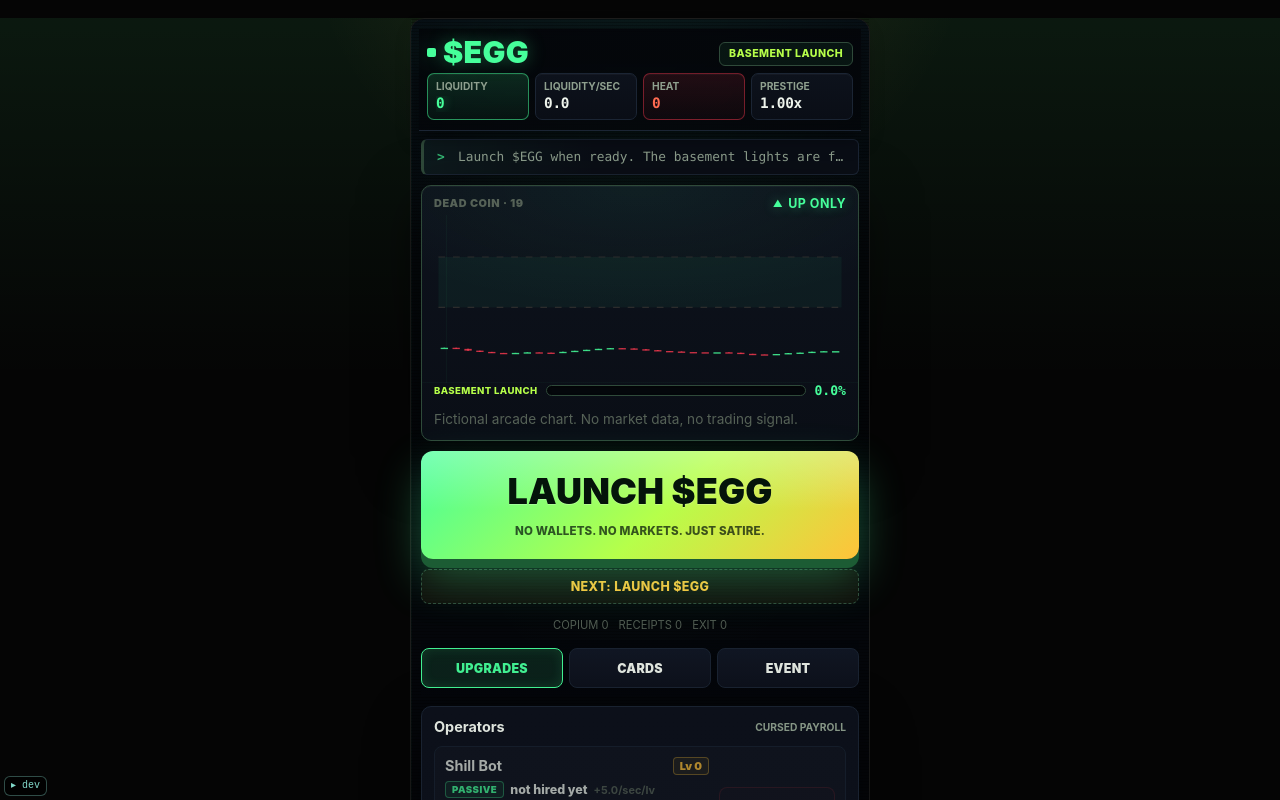
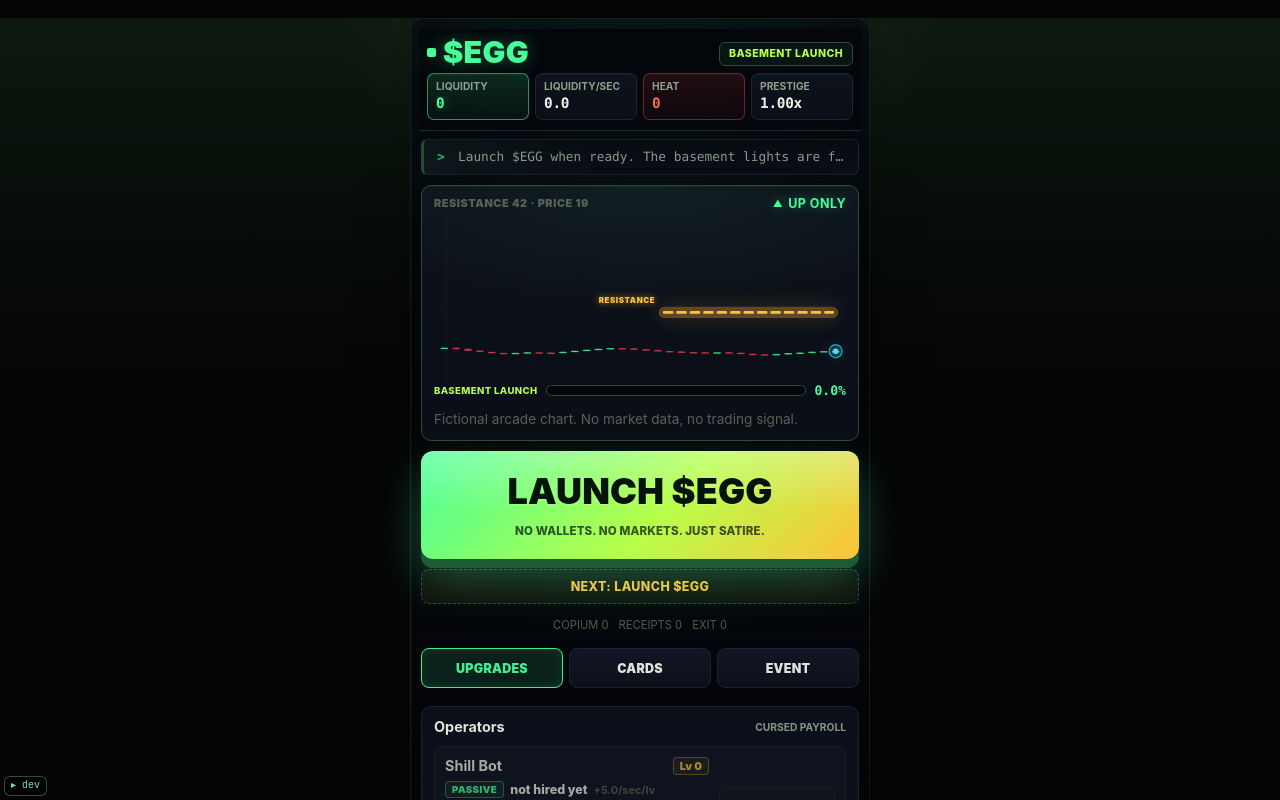
Before and after one commit to CipherCuttle/rugpull-tycoon, a React (Vite) app: page / in a window 1280 px wide. Shown: the top 800 px of the page. Built offline with nearby package versions, Linux system fonts and the light colour scheme.

Commit message:
Add resistance breakout visual target v0.4 slice 2

```diff
--- a/src/components/DevTuningStats.tsx
+++ b/src/components/DevTuningStats.tsx
@@ -1,4 +1,5 @@
 import { useEffect, useRef, useState } from 'react'
+import { classifyTapRating, OVERHEAT } from '../game/chart'
 import {
   getBondingCurveDelta,
   getClickGain,
@@ -40,6 +41,10 @@ export function DevTuningStats({ state }: DevTuningStatsProps) {
   const decayPerSec = getDecayRate(state)
   const floor = getTierFloor(state.bondingCurveTier)
   const remaining = Math.max(0, 100 - state.bondingCurveProgress)
+  const now = Date.now()
+  const resistanceDistance = state.resistance.price - state.chart.price
+  const windowMs = Math.max(0, state.resistance.windowUntil - now)
+  const tapPreview = classifyTapRating(state.resistance, state.chart, now, state.chart.heat > OVERHEAT)
   // Estimated time to graduation assuming a steady 3 taps/sec of active play
   // (idle never decays while tapping, so decay is excluded from the active rate).
   // ETA now factors the Candle Chain: curve pressure = base × combo multiplier.
@@ -97,6 +102,13 @@ export function DevTuningStats({ state }: DevTuningStatsProps) {
           <div>
             chart: {state.chart.price.toFixed(1)} v{state.chart.velocity.toFixed(1)} h{state.chart.heat.toFixed(0)}
           </div>
+          <div>
+            resistance: {state.resistance.price.toFixed(1)} d{resistanceDistance.toFixed(1)} w{Math.round(windowMs)}ms
+          </div>
+          <div>
+            rating preview: {tapPreview} · streak {state.resistance.breakoutStreak} · perfect{' '}
+            {state.resistance.perfectBreakouts} · rejected {state.resistance.rejections}
+          </div>
           <div>ETA @3tps·x2: {Number.isFinite(etaSeconds) ? `${etaSeconds}s` : '—'}</div>
           <div>taps (run): {state.taps}</div>
           <div>run time: {runSeconds}s</div>
--- a/src/components/FakeChart.tsx
+++ b/src/components/FakeChart.tsx
@@ -1,7 +1,7 @@
 import { useEffect, useRef, useState } from 'react'
 import { OVERHEAT, type Candle, type ChartState } from '../game/chart'
 import { getSurfZone, getTierFloor } from '../game/economy'
-import type { TapEffect } from '../game/types'
+import type { ResistanceState, TapEffect } from '../game/types'
 
 interface FakeChartProps {
   chart: ChartState
@@ -9,6 +9,7 @@ interface FakeChartProps {
   tier: number
   milestoneLabel: string
   tapEffect: TapEffect | null
+  resistance: ResistanceState
   isDecaying: boolean
   // v0.3.5: streak-mastery aura states (visual only).
   supercharged: boolean
@@ -32,6 +33,7 @@ export function FakeChart({
   tier,
   milestoneLabel,
   tapEffect,
+  resistance,
   isDecaying,
   supercharged,
   overdrive,
@@ -83,6 +85,11 @@ export function FakeChart({
   const overheated = chart.heat > OVERHEAT
   const unstable = zone.zone === 'overheated' || zone.zone === 'graduation' || overheated
   const dumping = !isUp
+  const now = Date.now()
+  const windowActive = resistance.windowUntil > now
+  const distanceToResistance = resistance.price - chart.price
+  const resistanceClose = distanceToResistance <= 18 && distanceToResistance >= -6
+  const rating = tapEffect?.rating
 
   // v0.3 Chart Gravity: a floor marker showing what the current milestone
   // permanently protects, plus a status flag communicating decay vs. held.
@@ -93,6 +100,11 @@ export function FakeChart({
 
   const slot = WIDTH / visible.length
   const bodyWidth = Math.max(1.5, slot * 0.62)
+  const currentCx = (visible.length - 1) * slot + slot / 2
+  const currentCy = priceToY(chart.price)
+  const resistanceY = priceToY(resistance.price)
+  const segmentX = WIDTH * 0.56
+  const segmentWidth = WIDTH - segmentX - 8
 
   return (
     <section
@@ -100,7 +112,11 @@ export function FakeChart({
         milestonePulse ? 'milestone-pulse' : ''
       } ${dumping ? 'dumping' : ''} ${unstable ? 'unstable' : ''} ${isDecaying ? 'decaying' : ''} ${
         overheated ? 'overheated' : ''
-      } ${supercharged ? 'supercharged' : ''} ${overdrive ? 'overdrive' : ''}`}
+      } ${supercharged ? 'supercharged' : ''} ${overdrive ? 'overdrive' : ''} ${
+        windowActive ? 'smash-window' : ''
+      } ${resistanceClose ? 'resistance-close' : ''} ${rating === 'perfect' ? 'breakout-perfect' : ''} ${
+        rating === 'rejected' ? 'rejected' : ''
+      }`}
       aria-label="Fake chart"
     >
       {gravityFlag ? <span className={`chart-gravity-flag ${gravityFlagKind}`}>{gravityFlag}</span> : null}
@@ -109,15 +125,28 @@ export function FakeChart({
       {overdrive ? <span className="chart-overdrive-flag">OVERDRIVE — GRAVITY HAS LEFT THE CHAT</span> : null}
       <div className="chart-header">
         <span className={`surf-zone-label surf-${zone.zone}`}>
-          {zone.label} · {Math.round(chart.price)}
+          RESISTANCE {Math.round(resistance.price)} · PRICE {Math.round(chart.price)}
         </span>
-        <strong className={isUp ? 'chart-up' : 'chart-down'}>{isUp ? 'UP ONLY' : 'DUMPING'}</strong>
+        <strong className={isUp ? 'chart-up' : 'chart-down'}>{windowActive ? 'SMASH' : isUp ? 'UP ONLY' : 'DUMPING'}</strong>
       </div>
       <svg className="fake-chart" viewBox={`0 0 ${WIDTH} ${HEIGHT}`} role="img" aria-label="Fictional candlestick chart">
-        {/* Surf-zone band (45–75): the sweet spot the player wants to ride. */}
-        <rect className="chart-surf-band" x="0" y={priceToY(75)} width={WIDTH} height={priceToY(45) - priceToY(75)} />
-        <line x1="0" x2={WIDTH} y1={priceToY(75)} y2={priceToY(75)} stroke="#2c2c2c" strokeDasharray="6 7" />
-        <line x1="0" x2={WIDTH} y1={priceToY(45)} y2={priceToY(45)} stroke="#2c2c2c" strokeDasharray="6 7" />
+        <g className={`chart-resistance-target ${windowActive ? 'active' : ''}`} aria-hidden="true">
+          {windowActive ? (
+            <rect
+              className="chart-smash-window"
+              x={segmentX - 8}
+              y={Math.max(0, resistanceY - 10)}
+              width={segmentWidth + 16}
+              height={20}
+              rx={4}
+            />
+          ) : null}
+          <line className="chart-resistance-line halo" x1={segmentX} x2={WIDTH - 8} y1={resistanceY} y2={resistanceY} />
+          <line className="chart-resistance-line core" x1={segmentX} x2={WIDTH - 8} y1={resistanceY} y2={resistanceY} />
+          <text className="chart-resistance-label" x={segmentX - 8} y={Math.max(10, resistanceY - 8)}>
+            RESISTANCE
+          </text>
+        </g>
         {visible.map((candle, index) => {
           const cx = index * slot + slot / 2
           const up = candle.close >= candle.open
@@ -141,6 +170,10 @@ export function FakeChart({
             </g>
           )
         })}
+        <g className={`chart-active-tip ${windowActive ? 'ready' : ''}`} aria-hidden="true">
+          <circle cx={currentCx} cy={currentCy} r="5.8" />
+          <circle cx={currentCx} cy={currentCy} r="2.5" />
+        </g>
       </svg>
       <div className={`curve-rail ${isDecaying ? 'decaying' : ''}`} aria-label="Bonding curve progress">
         <span className="curve-rail-label">{milestoneLabel}</span>
--- a/src/game/chart.ts
+++ b/src/game/chart.ts
@@ -6,6 +6,8 @@
 //
 // Everything here is deterministic (seeded noise), so the headless pacing sim
 // can drive it reproducibly.
+
+import type { ResistanceState, TapRating } from './types'
 
 export interface Candle {
   open: number
@@ -81,6 +83,14 @@ export const CHART_HEAT_PER_TAP = 6
 // Mini physics step run on each tap for instant on-screen feedback.
 export const CHART_TAP_STEP = 0.05
 
+// --- v0.4 Resistance Breakout visual target ---
+export const RESISTANCE_WINDOW_MS = 280
+export const RESISTANCE_DRIFT_PER_SEC = 2
+export const RESISTANCE_NEAR_BAND = 3
+export const RESISTANCE_PERFECT_BELOW = 4
+export const RESISTANCE_PERFECT_ABOVE = 6
+export const RESISTANCE_GOOD_BELOW = 18
+
 function roll(seed: number): number {
   const value = Math.sin(seed * 127.11) * 43758.5453
   return value - Math.floor(value)
@@ -92,6 +102,95 @@ function round(value: number): number {
 
 function clamp(value: number, min: number, max: number): number {
   return Math.max(min, Math.min(max, value))
+}
+
+function resistanceSpawnPrice(anchorPrice: number, id: number): number {
+  const spacing = 12 + roll(id * 17.19 + anchorPrice * 0.37) * 6
+  return round(clamp(anchorPrice + spacing, 42, 90))
+}
+
+export function createInitialResistance(anchorPrice: number, id = 1): ResistanceState {
+  return {
+    id,
+    price: resistanceSpawnPrice(anchorPrice, id),
+    crossedAt: 0,
+    windowUntil: 0,
+    lastResistanceHitAt: 0,
+    breakoutStreak: 0,
+    perfectBreakouts: 0,
+    rejections: 0,
+  }
+}
+
+export function advanceResistance(
+  resistance: ResistanceState,
+  chart: ChartState,
+  dt: number,
+  now: number,
+): ResistanceState {
+  const windowActive = resistance.windowUntil > now
+  const expiredWindow = resistance.windowUntil > 0 && !windowActive
+  const driftFloor = Math.min(90, Math.max(42, chart.price + 9))
+  const driftedPrice =
+    chart.price < resistance.price - 5 ? Math.max(driftFloor, resistance.price - RESISTANCE_DRIFT_PER_SEC * dt) : resistance.price
+
+  let next: ResistanceState = {
+    ...resistance,
+    price: round(driftedPrice),
+    crossedAt: expiredWindow ? 0 : resistance.crossedAt,
+    windowUntil: expiredWindow ? 0 : resistance.windowUntil,
+  }
+
+  const distance = next.price - chart.price
+  const shouldRetarget = !windowActive && (chart.price > next.price + 9 || chart.price < next.price - 34)
+
+  if (shouldRetarget) {
+    return {
+      ...createInitialResistance(chart.price, next.id + 1),
+      lastResistanceHitAt: next.lastResistanceHitAt,
+      breakoutStreak: next.breakoutStreak,
+      perfectBreakouts: next.perfectBreakouts,
+      rejections: next.rejections,
+    }
+  }
+
+  if (now > 0 && next.windowUntil === 0 && distance <= RESISTANCE_NEAR_BAND && distance >= -RESISTANCE_PERFECT_ABOVE) {
+    next = {
+      ...next,
+      crossedAt: now,
+      windowUntil: now + RESISTANCE_WINDOW_MS,
+    }
+  }
+
+  return next
+}
+
+export function classifyTapRating(
+  resistance: ResistanceState,
+  chart: ChartState,
+  now: number,
+  overheated: boolean,
+): TapRating {
+  if (overheated) {
+    return 'overheated'
+  }
+
+  const distance = resistance.price - chart.price
+  const windowActive = resistance.windowUntil > now
+
+  if (windowActive && distance >= -RESISTANCE_PERFECT_ABOVE && distance <= RESISTANCE_PERFECT_BELOW) {
+    return 'perfect'
+  }
+
+  if (distance > RESISTANCE_PERFECT_BELOW && distance <= RESISTANCE_GOOD_BELOW) {
+    return 'good'
+  }
+
+  if (distance > RESISTANCE_GOOD_BELOW) {
+    return 'weak'
+  }
+
+  return 'rejected'
 }
 
 export interface ChartAdvanceOpts {
--- a/src/game/reducer.ts
+++ b/src/game/reducer.ts
@@ -56,7 +56,14 @@ import {
   SUPERCHARGE_IMPULSE_SCALE,
   SUPERCHARGE_MAX,
 } from './economy'
-import { advanceChart, createInitialChart, CHART_HEAT_PER_TAP, CHART_TAP_STEP } from './chart'
+import {
+  advanceChart,
+  advanceResistance,
+  createInitialChart,
+  createInitialResistance,
+  CHART_HEAT_PER_TAP,
+  CHART_TAP_STEP,
+} from './chart'
 import type { EventProgress, FountainKind, GameAction, GameState, ResourceState, ToastKind } from './types'
 import { SAVE_VERSION } from './types'
 
@@ -94,6 +101,8 @@ function initialEventProgress(): EventProgress {
 }
 
 export function createInitialGame(): GameState {
+  const chart = createInitialChart()
+
   return {
     saveVersion: SAVE_VERSION,
     resources: initialResources(),
@@ -111,7 +120,8 @@ export function createInitialGame(): GameState {
     overdriveUntil: 0,
     fountainEvents: [],
     fountainSeq: 0,
-    chart: createInitialChart(),
+    chart,
+    resistance: createInitialResistance(chart.price),
     upgrades: initialUpgrades(),
     cards: initialCards(),
     event: {
@@ -170,8 +180,10 @@ function advanceChartState(
   state: GameState,
   dt: number,
   opts: Parameters<typeof advanceChart>[2] = {},
+  now = 0,
 ): GameState {
-  return { ...state, chart: advanceChart(state.chart, dt, opts) }
+  const chart = advanceChart(state.chart, dt, opts)
+  return { ...state, chart, resistance: advanceResistance(state.resistance, chart, dt, now) }
 }
 
 // Single non-blocking toast slot. Each stamp overwrites the previous one, so the
@@ -568,14 +580,19 @@ function sendCandle(state: GameState, now: number): GameState {
   const impulseScale = isOverdrive ? OVERDRIVE_IMPULSE_SCALE : isSupercharged ? SUPERCHARGE_IMPULSE_SCALE : 1
   const heatScale = isOverdrive ? 0 : isSupercharged ? SUPERCHARGE_HEAT_SCALE : 1
   const tapImpulse = getChartTapImpulse(next, comboMultiplier, isCrit) * impulseScale
-  next = advanceChartState(next, CHART_TAP_STEP, {
+  next = advanceChartState(
+    next,
+    CHART_TAP_STEP,
+    {
       impulse: tapImpulse,
       heatAdd: CHART_HEAT_PER_TAP + (isCrit ? 4 : 0),
       heatScale,
       noReversal: isOverdrive,
       frictionScale: getChartFrictionScale(comboMultiplier),
       gravityScale: getChartGravityScale(next),
-  })
+    },
+    now,
+  )
 
   next = awardLiquidity(next, walletGain, curveGain)
 
@@ -618,7 +635,7 @@ function sendCandle(state: GameState, now: number): GameState {
     }
     // A jeet raid stamps a red dump candle — a visible dip mid-mash, shrunk by
     // the Jeet Containment Drone upgrade.
-    next = advanceChartState(next, CHART_TAP_STEP, { jeetDump: getChartJeetDump(next) })
+    next = advanceChartState(next, CHART_TAP_STEP, { jeetDump: getChartJeetDump(next) }, now)
     next = addTicker(next, `${pickLine(JEET_LINES, next.jeetEventsSurvived)} -${loss} Liquidity.`)
   }
 
@@ -756,12 +773,17 @@ function applyChartGravity(state: GameState, now: number, dtSeconds: number): Ga
   // v0.3.5: during Overdrive the idle ticks between mashes must not cook heat or
   // trigger a reversal either, or a fast masher's gaps would still punish them.
   const overdriveActive = getIsOverdrive(state.overdriveUntil, now)
-  const withChart: GameState = advanceChartState({ ...state, idleTicks }, dtSeconds, {
+  const withChart: GameState = advanceChartState(
+    { ...state, idleTicks },
+    dtSeconds,
+    {
       gravityScale: getChartGravityScale(state),
       autoImpulse: getChartAutoImpulse(state),
       heatScale: overdriveActive ? 0 : 1,
       noReversal: overdriveActive,
-  })
+    },
+    now,
+  )
 
   // Never drift while onboarding (the prestige/graduation modal only opens at
   // 100% where the curve floor already prevents any decay). v0.3.2: the
--- a/src/game/save.ts
+++ b/src/game/save.ts
@@ -1,6 +1,6 @@
-import { createInitialChart } from './chart'
+import { createInitialChart, createInitialResistance } from './chart'
 import { getBondingCurveTier } from './economy'
-import type { GameState } from './types'
+import type { GameState, ResistanceState } from './types'
 import { SAVE_VERSION } from './types'
 
 const STORAGE_KEY = 'rugpull-tycoon.basement-launch.v1'
@@ -25,6 +25,14 @@ function looksLikeGameState(value: unknown): value is GameState {
   )
 }
 
+function looksLikeResistance(value: unknown): value is ResistanceState {
+  if (!isRecord(value)) {
+    return false
+  }
+
+  return typeof value.id === 'number' && typeof value.price === 'number'
+}
+
 // Saves written before the v0.1 interaction-rebuild fields existed will
 // still pass looksLikeGameState() (the new fields are additive, so the
 // shape check above never required them). This backfills sensible
@@ -39,6 +47,18 @@ function looksLikeGameState(value: unknown): value is GameState {
 // new fields are additive and default cleanly below, so no bump is needed.
 function migrateGameState(value: GameState): GameState {
   const raw = value as Partial<GameState>
+  const chart = raw.chart ?? createInitialChart()
+  const resistance = looksLikeResistance(raw.resistance)
+    ? {
+        ...createInitialResistance(chart.price, raw.resistance.id),
+        price: raw.resistance.price,
+        lastResistanceHitAt: raw.resistance.lastResistanceHitAt ?? 0,
+        breakoutStreak: raw.resistance.breakoutStreak ?? 0,
+        perfectBreakouts: raw.resistance.perfectBreakouts ?? 0,
+        rejections: raw.resistance.rejections ?? 0,
+      }
+    : createInitialResistance(chart.price)
+
   return {
     ...value,
     bondingCurveTier: raw.bondingCurveTier ?? getBondingCurveTier(value.bondingCurveProgress),
@@ -74,7 +94,8 @@ function migrateGameState(value: GameState): GameState {
     // + a chartPoints line) load with a fresh, pre-rolled candle chart; the next
     // tap/tick drives it normally. The stale surfPressure/chartPoints fields are
     // simply ignored.
-    chart: raw.chart ?? createInitialChart(),
+    chart,
+    resistance,
     toast: raw.toast ?? null,
     newCardCount: raw.newCardCount ?? 0,
     streakEffect: raw.streakEffect ?? null,
--- a/src/screens/HomeScreen.tsx
+++ b/src/screens/HomeScreen.tsx
@@ -85,6 +85,7 @@ export function HomeScreen({ state, dispatch }: HomeScreenProps) {
         tier={state.bondingCurveTier}
         milestoneLabel={milestoneLabel}
         tapEffect={state.lastTapEffect}
+        resistance={state.resistance}
         isDecaying={state.isDecaying}
         supercharged={supercharged}
         overdrive={overdrive}
```
Also changed, not shown: src/game/types.ts (+18 -0 lines), src/styles/theme.css (+117 -8 lines), rugpull-v04-slice2-final-smoke.png (added), rugpull-v04-slice2-smash-window.png (added). Lines whose indentation alone changed are shown as unchanged.
